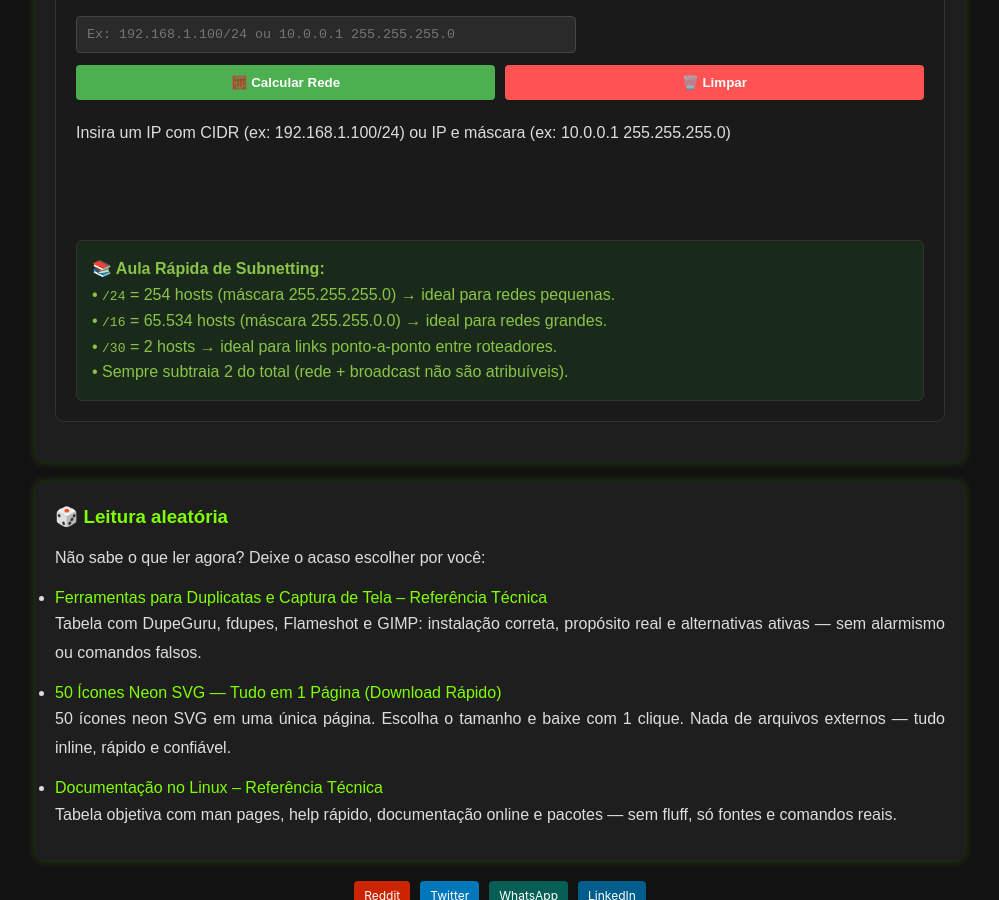
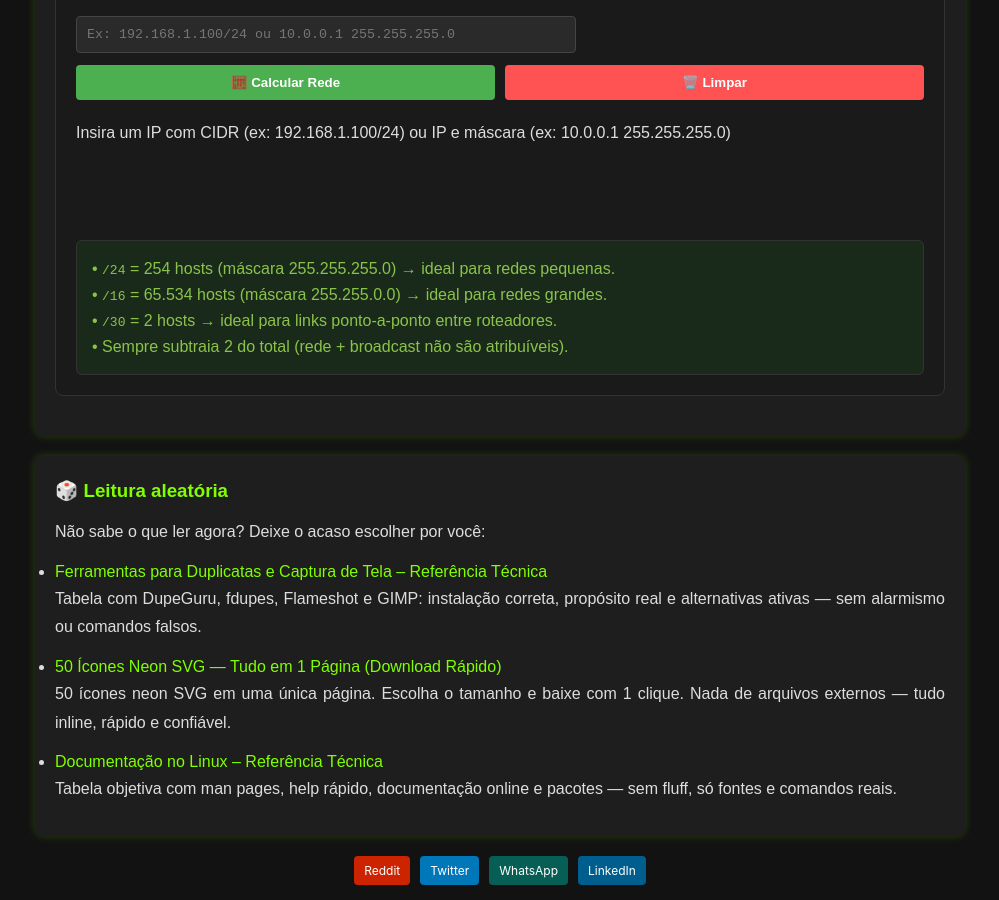
Before and after one commit to Piolinux/piolinux-site, a Jekyll site: the page built from _pages/_tools/calculadora-de-ip-e-subnet-online-ipv4-cidr.html, in a window 1280 px wide and 900 px high, scrolled down 485 px. Shown: the whole window, without its empty margins (140-1139 px from the left). Built offline with Jekyll 4.4.1, drawn with Linux system fonts in a browser that asks for light colours.

Commit message:
Update calculadora-de-ip-e-subnet-online-ipv4-cidr.html

```diff
--- a/_pages/_tools/calculadora-de-ip-e-subnet-online-ipv4-cidr.html
+++ b/_pages/_tools/calculadora-de-ip-e-subnet-online-ipv4-cidr.html
@@ -43,7 +43,6 @@ tags: [ip, subnet, cidr, rede, sysadmin, ipv4, redes-de-computadores, broadcast]
   </div>
 
   <div style="background: #1a2a1a; color: #8bc34a; padding: 15px; border-radius: 6px; margin-top: 20px; border: 1px solid #333;">
-    <strong>📚 Aula Rápida de Subnetting:</strong><br>
     • <code>/24</code> = 254 hosts (máscara 255.255.255.0) → ideal para redes pequenas.<br>
     • <code>/16</code> = 65.534 hosts (máscara 255.255.0.0) → ideal para redes grandes.<br>
     • <code>/30</code> = 2 hosts → ideal para links ponto-a-ponto entre roteadores.<br>
```
